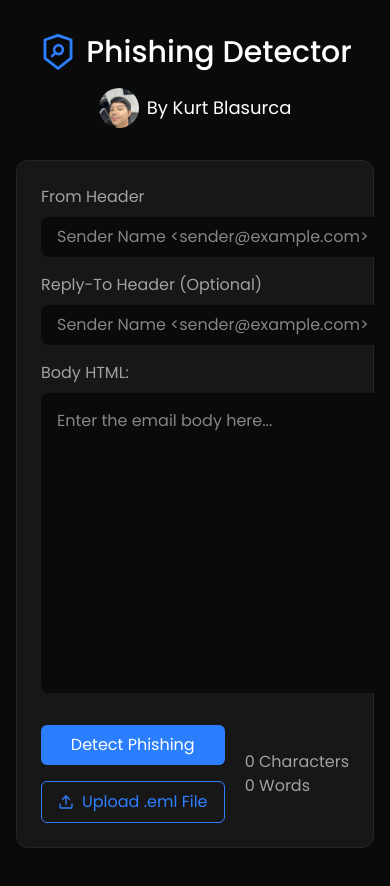
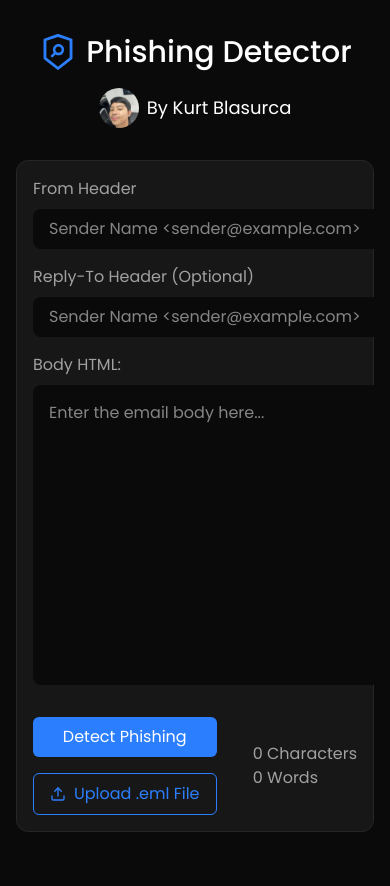
Before and after one commit to CodingDango/email-phisher, a React (Vite) app: page / in a window 390 px wide. Shown: the top 886 px of the page. Built offline with nearby package versions, Linux system fonts and the light colour scheme.

Commit message:
modified padding

```diff
--- a/src/index.css
+++ b/src/index.css
@@ -18,7 +18,7 @@ body {
 }
 
 .box {
- @apply bg-neutral-900 border border-neutral-800 rounded-xl p-6;
+ @apply bg-neutral-900 border border-neutral-800 rounded-xl p-4 sm:p-6;
 }
 
 .input-outline {
```
